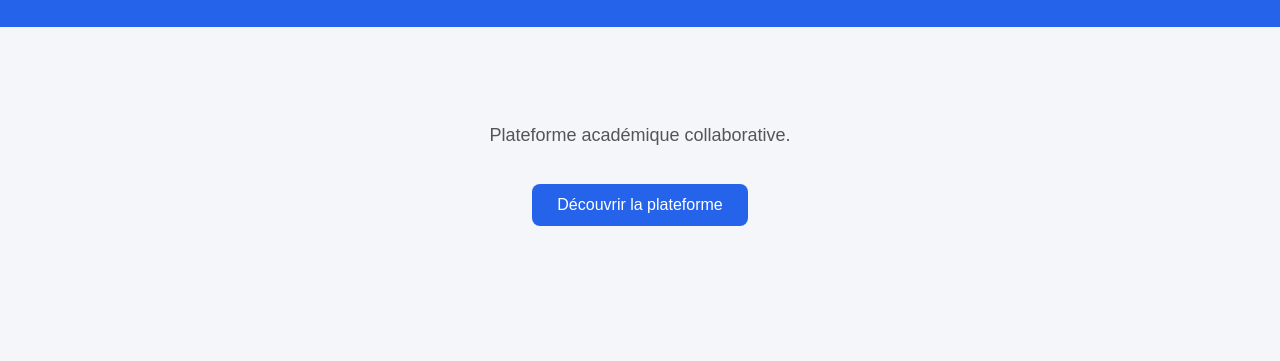
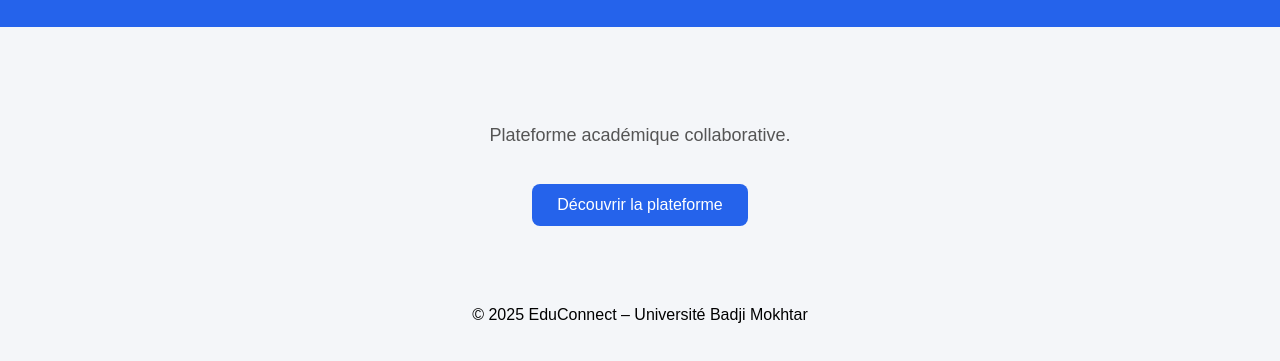
Before and after one commit to wiam-bahri/wiam-tp2, a plain HTML site: page index.html in a window 1280 px wide. Shown: the part 75-436 px from the top of the page. Drawn offline with Linux system fonts and the light colour scheme.

Commit message:
mais a jour index,html

```diff
--- a/index.html
+++ b/index.html
@@ -63,6 +63,6 @@
         <p>Plateforme académique collaborative.</p>
         <button>Découvrir la plateforme</button>
     </main>
-
+<footer>© 2025 EduConnect – Université Badji Mokhtar</footer>
 </body>
 </html>
```
